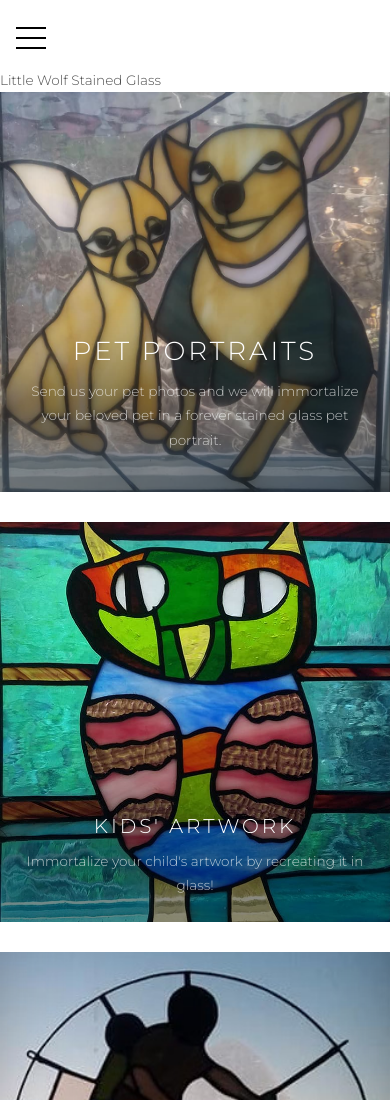
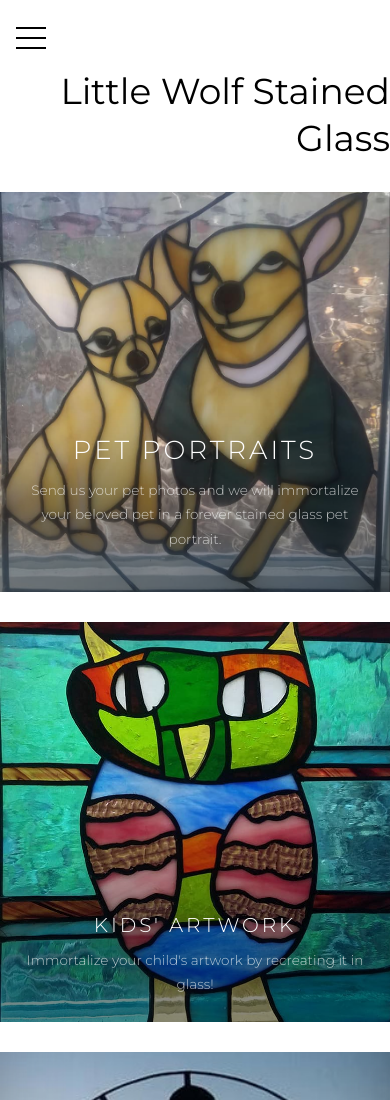
Before and after one commit to xanabobana/xanabobana.github.io, a website: page glass/index.html in a window 390 px wide. Shown: the top 1100 px of the page. Drawn offline with Linux system fonts and the light colour scheme; files whose address does not match are found by name.

Commit message:
mobile test 2

```diff
--- a/glass/css/style.css
+++ b/glass/css/style.css
@@ -89,6 +89,12 @@
   -webkit-transition: 0.5s;
   -o-transition: 0.5s;
   transition: 0.5s; }
+.smallonly {
+display:none;
+text-align:right;
+width:100%;
+
+  }
   @media screen and (max-width: 1200px) {
     #colorlib-aside {
       width: 30%; } }
@@ -100,7 +106,10 @@
       -ms-transform: translateX(-270px);
       -o-transform: translateX(-270px);
       transform: translateX(-270px);
-      padding-top: 4em; } }
+      padding-top: 4em; }
+    .smallonly {
+      display:inline-block;
+    } }
   #colorlib-aside #colorlib-logo {
     text-align: right;
     font-weight: 400;
--- a/glass/index.html
+++ b/glass/index.html
@@ -84,7 +84,7 @@
 
 			<div class="colorlib-blog">
 				<div class="container-wrap">
-					<div class="smallonly">Little Wolf Stained Glass</div>
+					<div class="smallonly"><h1>Little Wolf Stained Glass</h1></div>
 					<div class="row">
 						<div class="col-md-6">
 							<div class="blog-entry animate-box">
```
